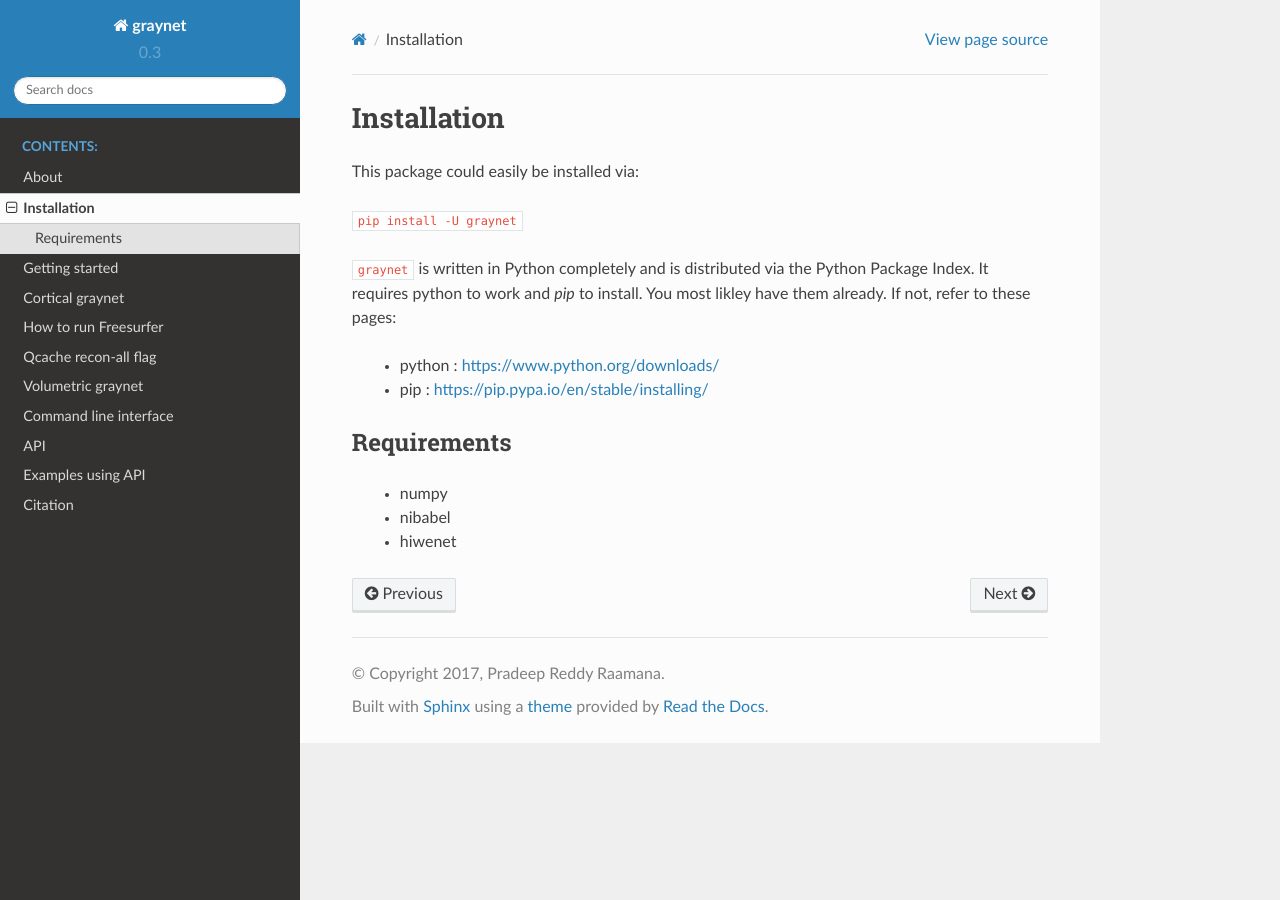
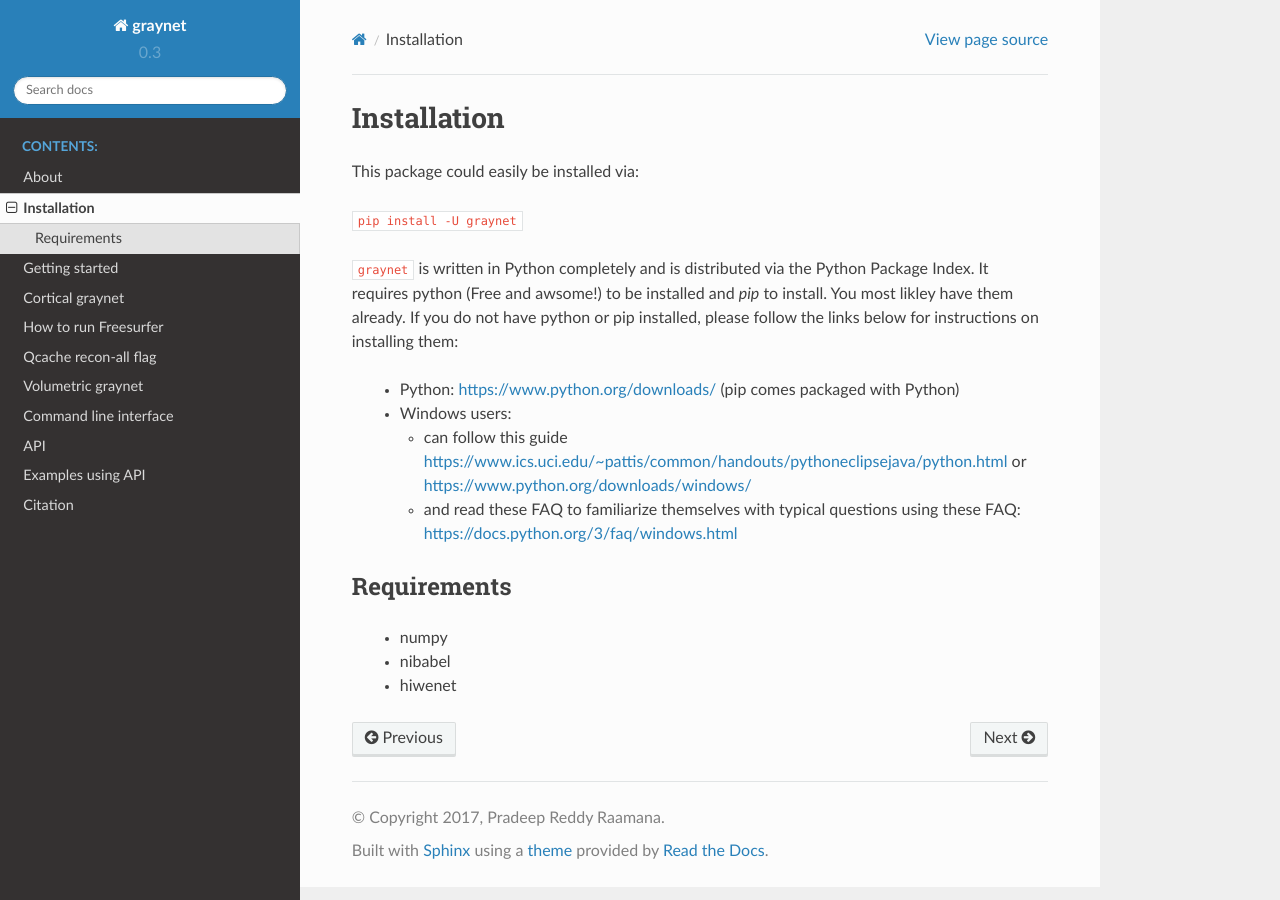
Before and after one commit to raamana/graynet, a Sphinx documentation site: the page built from docs/installation.rst, in a window 1280 px wide. Built offline with Sphinx 7.4.7 and the Read the Docs theme 2.0.0, drawn with Linux system fonts in a browser that asks for light colours.

Commit message:
install instructions for windows

```diff
--- a/docs/installation.rst
+++ b/docs/installation.rst
@@ -6,10 +6,13 @@ This package could easily be installed via:
 
 ``pip install -U graynet``
 
-``graynet`` is written in Python completely and is distributed via the Python Package Index. It requires python to work and `pip` to install. You most likley have them already. If not, refer to these pages:
+``graynet`` is written in Python completely and is distributed via the Python Package Index. It requires python (Free and awsome!) to be installed and `pip` to install. You most likley have them already. If you do not have python or pip installed, please follow the links below for instructions on installing them:
 
-  - python : https://www.python.org/downloads/
-  - pip : https://pip.pypa.io/en/stable/installing/
+ - Python: https://www.python.org/downloads/ (pip comes packaged with Python)
+ - Windows users:
+
+   - can follow this guide https://www.ics.uci.edu/~pattis/common/handouts/pythoneclipsejava/python.html or https://www.python.org/downloads/windows/
+   - and read these FAQ to familiarize themselves with typical questions using these FAQ: https://docs.python.org/3/faq/windows.html
 
 
 Requirements
```
